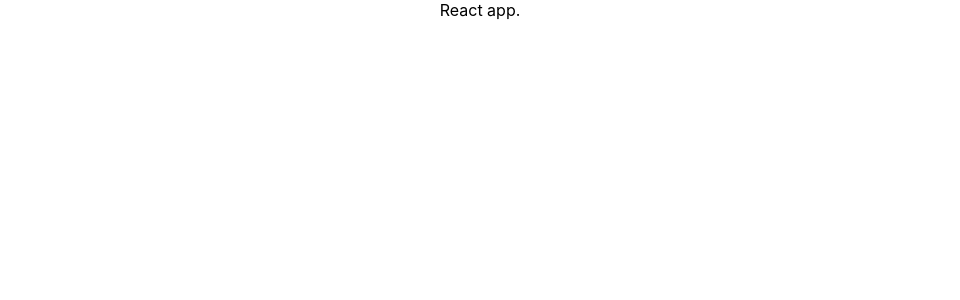
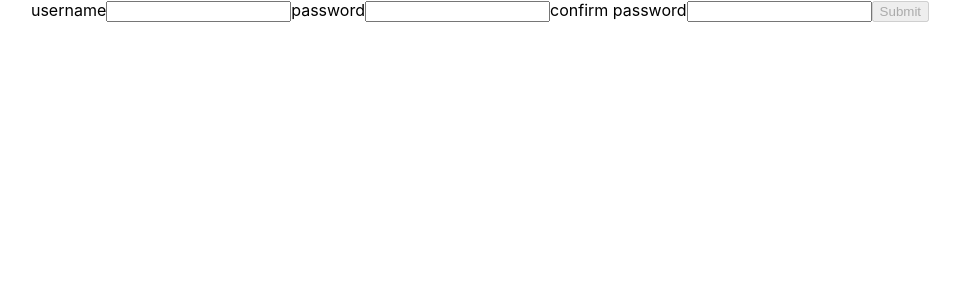
Before and after one commit to DevArtifacTs/mern-user-system-jwt-server, a React (Create React App) app: page / in a window 1280 px wide. Shown: the top 300 px of the page, without its empty margins (160-1120 px from the left). Built offline with nearby package versions, Linux system fonts and the light colour scheme.

Commit message:
feats : render Register.jsx in App.js

```diff
--- a/src/App.js
+++ b/src/App.js
@@ -1,9 +1,12 @@
 import './App.css';
+
+import Register from './components/pages/Register';
+
 
 function App() {
   return (
     <div className="App">
-      React app.
+      <Register />
     </div>
   );
 }
```
